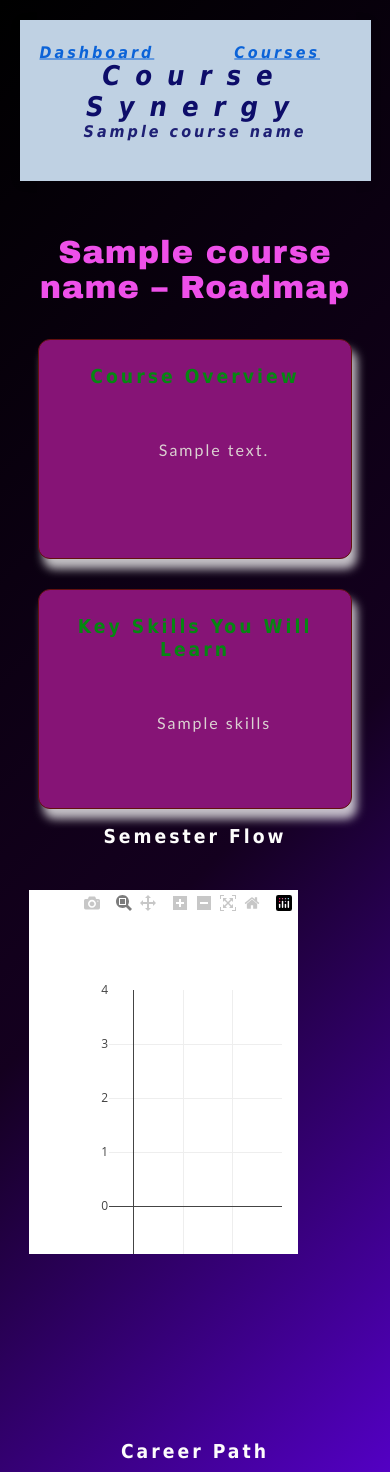
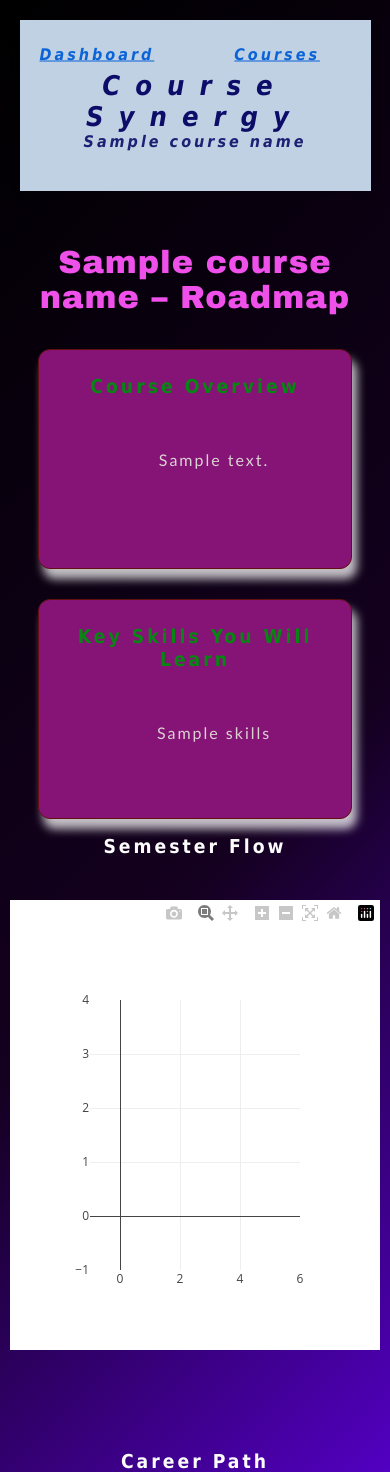
Before and after one commit to YarfaAnayet/course_synergy, a Flask app: template templates/detail.html in a window 390 px wide. Shown: the top 1472 px of the page. Run offline with Flask 3, Linux system fonts and the light colour scheme; the template is opened without the code that fills it: most values are stand-ins (such as "Sample title", 1, 10 or a date in 2020); some libraries are stand-ins or nearby versions.

Commit message:
Responsive fixed

```diff
--- a/static/style.css
+++ b/static/style.css
@@ -314,6 +314,7 @@ transform: scale(1.5);
   display: flex;
   gap: 80px;
   font-size: 1rem;
+  text-decoration: none;
 
 }
 
@@ -987,9 +988,11 @@ a:hover {
     }
     .topbar-title{
       font-size: 1.7rem;
+      margin-top: 10px;
     }
     .top-links{
       font-size: 1rem;
+      margin-bottom: 10px;
     }
 
     /* CAREER CARDS */
@@ -1004,7 +1007,7 @@ a:hover {
 
     .career-card{
         width: 50% !important;
-        max-width: 170px;
+        max-width: 180px;
         min-height: 110px;
         margin: auto;
     }
@@ -1021,8 +1024,9 @@ a:hover {
     .js-plotly-plot,
     .plot-container,
     .svg-container{
-        width: 90% !important;
-        max-width: 90% !important;
+        width: 100% !important;
+        max-width: 100% !important;
+        overflow-x: auto !important;
     }
 
     canvas,
```
